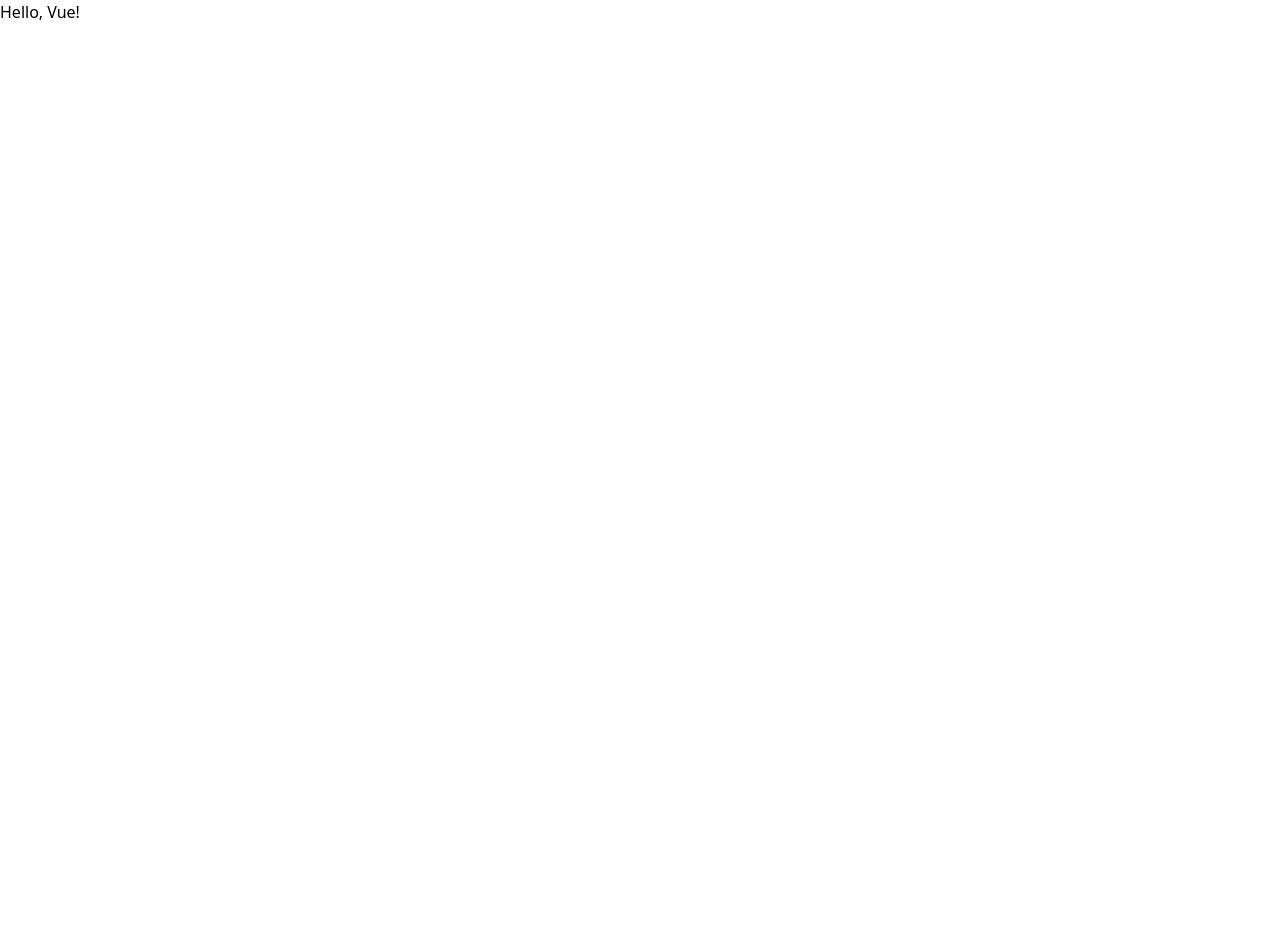
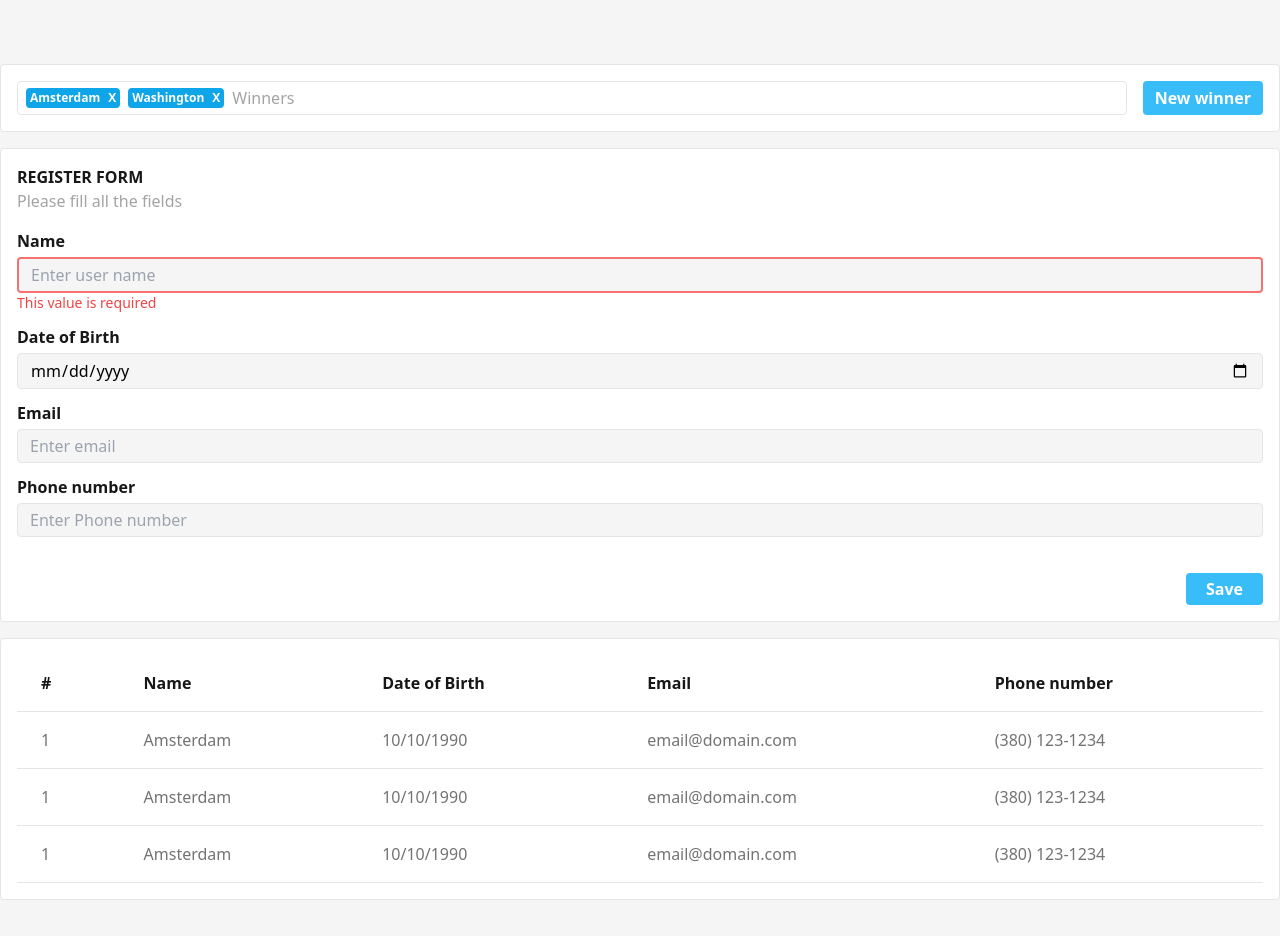
Before and after one commit to staleread/vue-lottery, a Vue app: page / in a window 1280 px wide. Shown: the top 936 px of the page. Before the commit the page ends 800 px from the top, so only its background shows below. Built offline with nearby package versions, Linux system fonts and the light colour scheme.

Commit message:
Implement html layout

```diff
--- a/src/App.vue
+++ b/src/App.vue
@@ -1 +1,201 @@
-<template>Hello, Vue!</template>
+<template>
+  <div class="min-h-screen bg-neutral-100 py-8">
+    <div class="container mx-auto flex flex-col gap-4 items-center py-8">
+      <section
+        class="w-full bg-white border-solid border border-neutral-200 rounded p-4 flex gap-4"
+      >
+        <div
+          class="flex-1 border border-neutral-200 rounded py-1 px-2 flex gap-2 items-center"
+        >
+          <button
+            class="bg-sky-500 hover:bg-red-400 ease-out duration-300 rounded h-5 flex gap-2 justify-between items-center px-1"
+          >
+            <p class="text-xs font-bold text-white">
+              Amsterdam
+            </p>
+            <span class="text-xs text-white font-bold">X</span>
+          </button>
+          <button
+            class="bg-sky-500 hover:bg-red-400 ease-out duration-300 rounded h-5 flex gap-2 justify-between items-center px-1"
+          >
+            <p class="text-xs font-bold text-white">
+              Washington
+            </p>
+            <span class="text-xs text-white font-bold">X</span>
+          </button>
+          <p class="text-neutral-400">
+            Winners
+          </p>
+        </div>
+        <button
+          class="bg-sky-400 hover:bg-sky-500 ease-out duration-300 rounded px-3 py-1 font-bold text-white"
+        >
+          New winner
+        </button>
+      </section>
+      <section
+        class="flex flex-col gap-4 w-full bg-white border-solid border border-neutral-200 rounded p-4"
+      >
+        <hgroup>
+          <h2 class="text-neutral-900 font-bold uppercase">
+            Register form
+          </h2>
+          <p class="text-neutral-400">
+            Please fill all the fields
+          </p>
+        </hgroup>
+        <form class="flex flex-col gap-3">
+          <div class="flex flex-col">
+            <label
+              for="name"
+              class="font-bold text-neutral-900 mb-1"
+            >Name</label>
+            <input
+              type="text"
+              placeholder="Enter user name"
+              class="border-2 border-red-400 rounded py-1 px-3 bg-neutral-100"
+            >
+            <div class="text-red-500 text-sm">
+              This value is required
+            </div>
+          </div>
+          <div class="flex flex-col">
+            <label
+              for="birth-date"
+              class="font-bold text-neutral-900 mb-1"
+            >Date of Birth</label>
+            <input
+              id="birth-date"
+              type="date"
+              name="birth-date"
+              placeholder="Enter user name"
+              class="border border-neutral-200 rounded py-1 px-3 bg-neutral-100"
+            >
+            <div class="text-red-500 text-sm hidden">
+              This value is required
+            </div>
+          </div>
+          <div class="flex flex-col">
+            <label
+              for="email"
+              class="font-bold text-neutral-900 mb-1"
+            >Email</label>
+            <input
+              id="email"
+              type="email"
+              name="email"
+              placeholder="Enter email"
+              class="border border-neutral-200 rounded py-1 px-3 bg-neutral-100"
+            >
+            <div class="text-red-500 text-sm hidden">
+              This value is required
+            </div>
+          </div>
+          <div class="flex flex-col">
+            <label
+              for="phone"
+              class="font-bold text-neutral-900 mb-1"
+            >Phone number</label>
+            <input
+              id="phone"
+              type="tel"
+              name="phone"
+              placeholder="Enter Phone number"
+              class="border border-neutral-200 rounded py-1 px-3 bg-neutral-100"
+            >
+            <div class="text-red-500 text-sm hidden">
+              This value is required
+            </div>
+          </div>
+          <div class="flex flex-row justify-end mt-6">
+            <button
+              class="bg-sky-400 hover:bg-sky-500 rounded px-5 py-1 font-bold text-white ease-out duration-300"
+            >
+              Save
+            </button>
+          </div>
+        </form>
+      </section>
+      <section
+        class="flex flex-col gap-4 w-full bg-white border-solid border border-neutral-200 rounded p-4"
+      >
+        <table class="table-auto">
+          <thead
+            class="border-b border-neutral-200 font-medium text-neutral-900"
+          >
+            <tr>
+              <th class="px-6 py-4 font-bold text-left">
+                #
+              </th>
+              <th class="px-6 py-4 font-bold text-left">
+                Name
+              </th>
+              <th class="px-6 py-4 font-bold text-left">
+                Date of Birth
+              </th>
+              <th class="px-6 py-4 font-bold text-left">
+                Email
+              </th>
+              <th class="px-6 py-4 font-bold text-left">
+                Phone number
+              </th>
+            </tr>
+          </thead>
+          <tbody class="text-neutral-500">
+            <tr class="border-b border-neutral-200">
+              <td class="px-6 py-4 font-medium">
+                1
+              </td>
+              <td class="px-6 py-4">
+                Amsterdam
+              </td>
+              <td class="px-6 py-4">
+                10/10/1990
+              </td>
+              <td class="px-6 py-4">
+                email@domain.com
+              </td>
+              <td class="px-6 py-4">
+                (380) 123-1234
+              </td>
+            </tr>
+            <tr class="border-b border-neutral-200">
+              <td class="px-6 py-4 font-medium">
+                1
+              </td>
+              <td class="px-6 py-4">
+                Amsterdam
+              </td>
+              <td class="px-6 py-4">
+                10/10/1990
+              </td>
+              <td class="px-6 py-4">
+                email@domain.com
+              </td>
+              <td class="px-6 py-4">
+                (380) 123-1234
+              </td>
+            </tr>
+            <tr class="border-b border-neutral-200">
+              <td class="px-6 py-4 font-medium">
+                1
+              </td>
+              <td class="px-6 py-4">
+                Amsterdam
+              </td>
+              <td class="px-6 py-4">
+                10/10/1990
+              </td>
+              <td class="px-6 py-4">
+                email@domain.com
+              </td>
+              <td class="px-6 py-4">
+                (380) 123-1234
+              </td>
+            </tr>
+          </tbody>
+        </table>
+      </section>
+    </div>
+  </div>
+</template>
```
